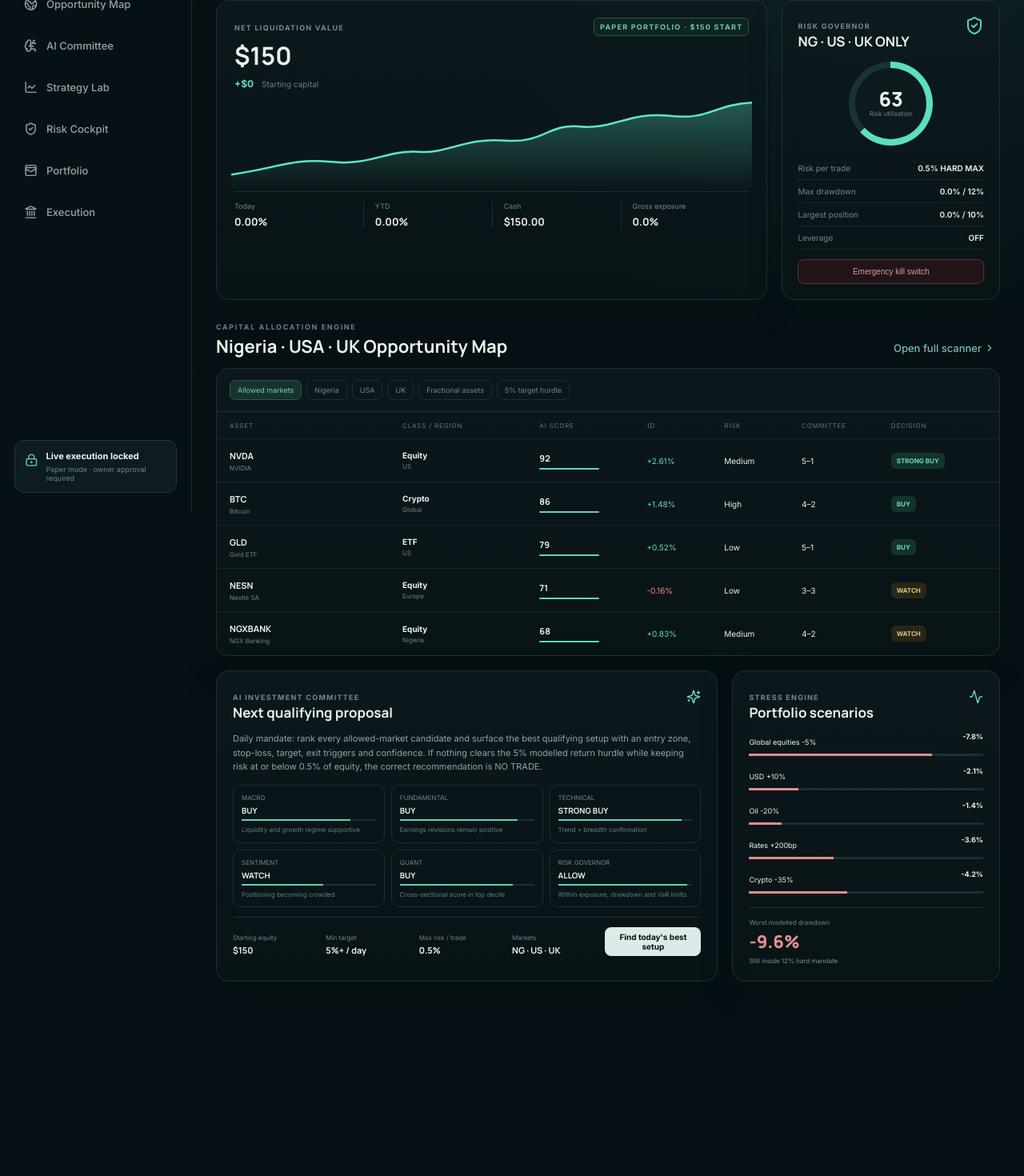
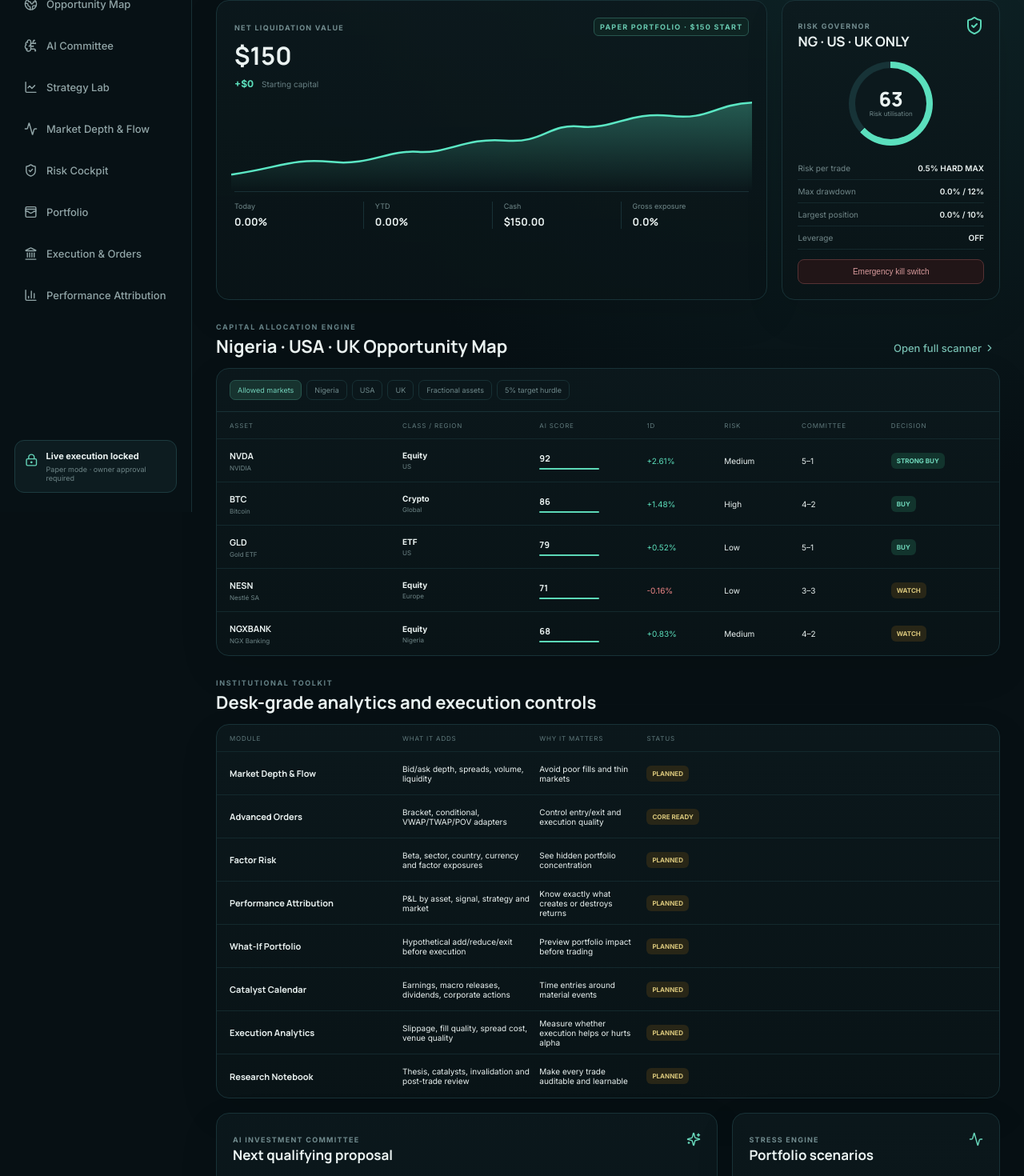
Before and after one commit to NgwutaOforbuike/PROJECTS-21, a React (Vite) app in the folder global-wealth-trading-os/web/: page / in a window 1280 px wide. Shown: the part 160-1630 px from the top of the page at 80% size. Before the commit the page ends 1437 px from the top, so only its background shows below. Built offline with nearby package versions, Linux system fonts and the light colour scheme.

Commit message:
Add institutional trading desk modules to dashboard

```diff
--- a/global-wealth-trading-os/web/src/main.tsx
+++ b/global-wealth-trading-os/web/src/main.tsx
@@ -32,9 +32,11 @@ function App(){
     <button><Globe2/>Opportunity Map</button>
     <button><BrainCircuit/>AI Committee</button>
     <button><LineChart/>Strategy Lab</button>
+    <button><Activity/>Market Depth & Flow</button>
     <button><ShieldCheck/>Risk Cockpit</button>
     <button><WalletCards/>Portfolio</button>
-    <button><Landmark/>Execution</button>
+    <button><Landmark/>Execution & Orders</button>
+    <button><BarChart3/>Performance Attribution</button>
    </nav>
    <div className="guard"><LockKeyhole/><div><b>Live execution locked</b><span>Paper mode · owner approval required</span></div></div>
   </aside>
@@ -78,6 +80,23 @@ function App(){
     </div>
    </section>
 
+   <section className="sectionTitle"><div><p className="eyebrow">INSTITUTIONAL TOOLKIT</p><h2>Desk-grade analytics and execution controls</h2></div></section>
+   <section className="panel tablePanel">
+    <div className="table">
+      <div className="tr th"><span>Module</span><span>What it adds</span><span>Why it matters</span><span>Status</span><span></span><span></span><span></span></div>
+      {[
+        ["Market Depth & Flow","Bid/ask depth, spreads, volume, liquidity","Avoid poor fills and thin markets","PLANNED"],
+        ["Advanced Orders","Bracket, conditional, VWAP/TWAP/POV adapters","Control entry/exit and execution quality","CORE READY"],
+        ["Factor Risk","Beta, sector, country, currency and factor exposures","See hidden portfolio concentration","PLANNED"],
+        ["Performance Attribution","P&L by asset, signal, strategy and market","Know exactly what creates or destroys returns","PLANNED"],
+        ["What-If Portfolio","Hypothetical add/reduce/exit before execution","Preview portfolio impact before trading","PLANNED"],
+        ["Catalyst Calendar","Earnings, macro releases, dividends, corporate actions","Time entries around material events","PLANNED"],
+        ["Execution Analytics","Slippage, fill quality, spread cost, venue quality","Measure whether execution helps or hurts alpha","PLANNED"],
+        ["Research Notebook","Thesis, catalysts, invalidation and post-trade review","Make every trade auditable and learnable","PLANNED"]
+      ].map((r:any)=><div className="tr" key={r[0]}><span className="asset"><b>{r[0]}</b></span><span>{r[1]}</span><span>{r[2]}</span><span className="pill watch">{r[3]}</span><span></span><span></span><span></span></div>)}
+    </div>
+   </section>
+
    <section className="lowerGrid">
     <div className="panel committee">
       <div className="panelHead"><div><span>AI INVESTMENT COMMITTEE</span><h3>Next qualifying proposal</h3></div><Sparkles/></div>
```
